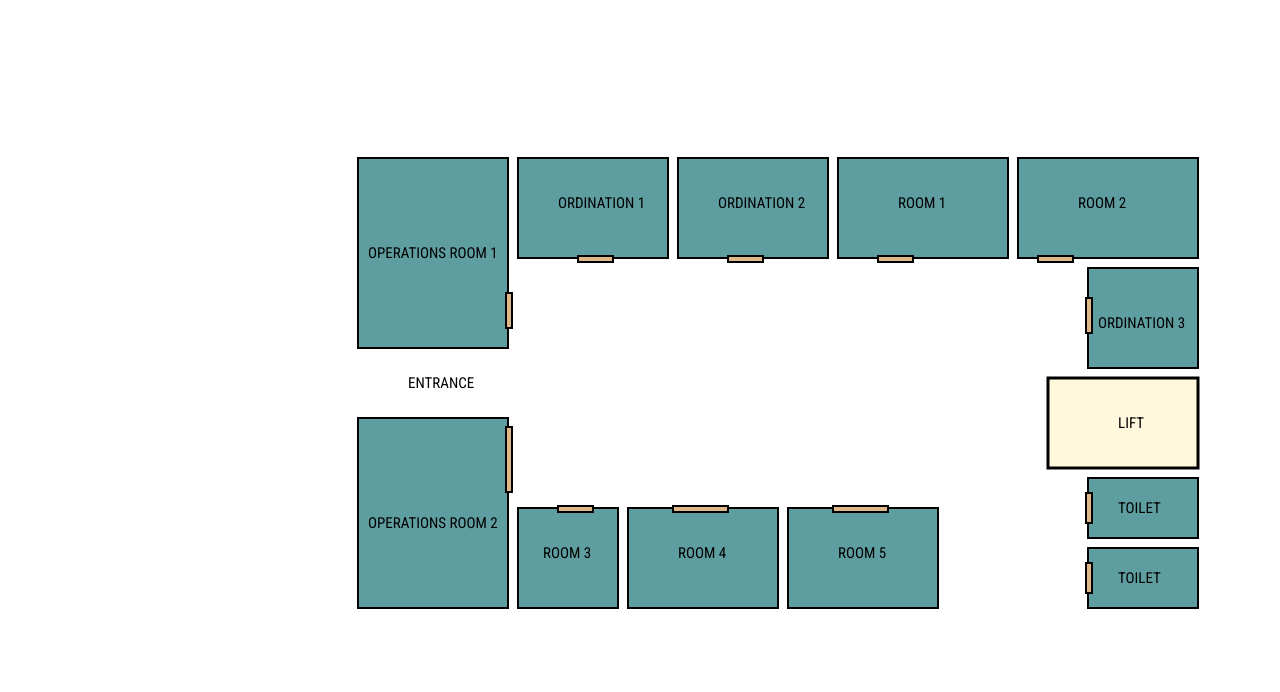
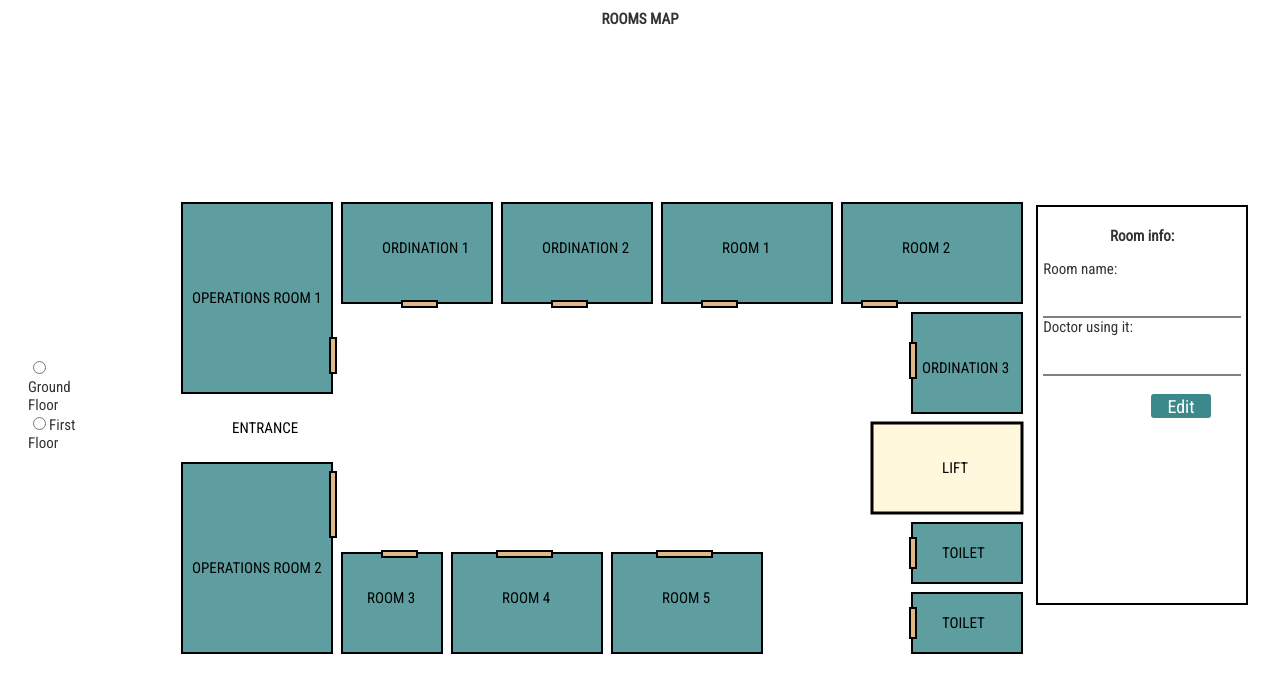
Before and after one commit to World-Vision-Clinic/psw-firma1, an Angular app in the folder ManagerFrontApp/: page /hospital1 in a window 1280 px wide. Shown: the top 692 px of the page. Built offline with nearby package versions, Linux system fonts and the light colour scheme.

Commit message:
feat: info box and radio buttons at rooms view page

```diff
--- a/ManagerFrontApp/src/app/buildings-map/buildings-map.component.html
+++ b/ManagerFrontApp/src/app/buildings-map/buildings-map.component.html
@@ -1 +1,18 @@
-<p>buildings-map works!</p>
+<svg width="1200" height="700">
+    <g>
+    <text x="620" y="40" class="text" >Hospital buildings and facilities map</text>
+    <rect x="350" y="60" width="800" height="600" class="yard"/>
+
+    <rect x="770" y="110" width="350" height="230" class="building" (dblclick)="enterHospital()"/>
+    <text x="870" y="180" class="text">HOSPITAL 1</text>
+
+    <rect x="400" y="440" width="420" height="200" class="building" />
+    <text x="500" y="520" class="text">HOSPITAL 2</text>
+
+    <rect x="390" y="120" width="300" height="200" class="parking" />
+    <text x="480" y="220" class="text">PARKING</text>
+
+    <rect x="840" y="440" width="280" height="150" class="park" />
+    <text x="870" y="520" class="text">PARK</text>
+    </g>
+</svg>
--- a/ManagerFrontApp/src/app/buildings-map/buildings-map.component.ts
+++ b/ManagerFrontApp/src/app/buildings-map/buildings-map.component.ts
@@ -3,7 +3,7 @@ import { Router, NavigationStart } from '@angular/router';
 
 @Component({
   selector: 'app-buildings-map',
-  templateUrl: './buildings-map.component.svg',
+  templateUrl: './buildings-map.component.html',
   styleUrls: ['./buildings-map.component.css']
 })
 export class BuildingsMapComponent implements OnInit {
--- a/ManagerFrontApp/src/app/hospital1/hospital1.component.css
+++ b/ManagerFrontApp/src/app/hospital1/hospital1.component.css
@@ -1,5 +1,23 @@
 @import url('https://fonts.googleapis.com/css2?family=Montserrat&family=Roboto+Condensed&display=swap');
+*{
+    box-sizing: border-box;
+    border: 0;
+    padding: 0;
+    font-size: 15px;
+    font-family: 'Montserrat', sans-serif;
+    font-family: 'Roboto Condensed', sans-serif;
+}
 
+.title{
+    text-align: center;
+}
+
+.page-nav{
+    display: flex;
+    justify-content: space-between;
+    align-items: center;
+    padding: 15px 20px;
+}
 
 .room{
     stroke: black;
@@ -24,3 +42,40 @@
     font-family: 'Montserrat', sans-serif;
     font-family: 'Roboto Condensed', sans-serif;
 }
+
+.info-box{
+    width: 370px;
+    height: 400px;
+    border: 2px solid black;
+    margin: 4px;
+    padding: 5px;
+}
+
+.form-field {
+    width: 100%;
+    border: 0;
+    border-bottom: 2px solid gray;
+    outline: 0;
+    font-size: 1.3rem;
+    padding: 7px 0;
+    background: transparent;
+    transition: border-color 0.2s;
+}
+
+.rightbtn{
+    float: right;
+    margin-right: 30px;
+}
+
+.btn{
+    color: white;
+    background-color: rgb(60, 137, 139);
+    border-radius: 3px;
+    width: 60px;
+    height: 24px;
+    font-size: 18px;
+    transition: 0.7s;
+}
+.btn:hover{
+    background-color: rgb(89, 203, 207);
+}
--- a/ManagerFrontApp/src/app/hospital1/hospital1.component.html
+++ b/ManagerFrontApp/src/app/hospital1/hospital1.component.html
@@ -1 +1,74 @@
-<p>hospital1 works!</p>
+<div class="title">
+    <h1>ROOMS MAP</h1>
+</div>
+<div class="page-nav">
+<div>
+    <input type="radio" name="floor">
+    <label for="" >Ground Floor</label> <br>
+    <input type="radio" name="floor">
+    <label for="" >First Floor</label>
+</div>
+<div>
+<svg width="950" height="700">
+    <g>
+    <rect x="100" y="150" width="150" height="190" class="room"/>
+    <rect x="260" y="150" width="150" height="100" class="room"/>
+    <rect x="420" y="150" width="150" height="100" class="room"/>
+    <rect x="580" y="150" width="170" height="100" class="room"/>
+    <rect x="760" y="150" width="180" height="100" class="room"/>
+
+    <rect x="830" y="260" width="110" height="100" class="room"/>
+    <rect x="790" y="370" width="150" height="90" class="staircase"/>
+    <rect x="830" y="470" width="110" height="60" class="room"/>
+    <rect x="830" y="540" width="110" height="60" class="room"/>
+
+    <rect x="100" y="410" width="150" height="190" class="room"/>
+    <rect x="260" y="500" width="100" height="100" class="room"/>
+    <rect x="370" y="500" width="150" height="100" class="room"/>
+    <rect x="530" y="500" width="150" height="100" class="room"/>
+
+    <rect x="248" y="285" width="6" height="35" class="doors"/>
+    <rect x="248" y="419" width="6" height="65" class="doors"/>
+
+    <rect x="320" y="248" width="35" height="6" class="doors"/>
+    <rect x="470" y="248" width="35" height="6" class="doors"/>
+    <rect x="620" y="248" width="35" height="6" class="doors"/>
+    <rect x="780" y="248" width="35" height="6" class="doors"/>
+
+    <rect x="300" y="498" width="35" height="6" class="doors"/>
+    <rect x="415" y="498" width="55" height="6" class="doors"/>
+    <rect x="575" y="498" width="55" height="6" class="doors"/>
+
+    <rect x="828" y="290" width="6" height="35" class="doors"/>
+    <rect x="828" y="485" width="6" height="30" class="doors"/>
+    <rect x="828" y="555" width="6" height="30" class="doors"/>
+
+    <text x="110" y="250" class="text">OPERATIONS ROOM 1</text>
+    <text x="150" y="380" class="text">ENTRANCE</text>
+    <text x="110" y="520" class="text">OPERATIONS ROOM 2</text>
+    <text x="300" y="200" class="text">ORDINATION 1</text>
+    <text x="460" y="200" class="text">ORDINATION 2</text>
+    <text x="640" y="200" class="text">ROOM 1</text>
+    <text x="820" y="200" class="text">ROOM 2</text>
+    <text x="840" y="320" class="text">ORDINATION 3</text>
+    <text x="860" y="420" class="text">LIFT</text>
+    <text x="860" y="505" class="text">TOILET</text>
+    <text x="860" y="575" class="text">TOILET</text>
+    <text x="285" y="550" class="text">ROOM 3</text>
+    <text x="420" y="550" class="text">ROOM 4</text>
+    <text x="580" y="550" class="text">ROOM 5</text>
+    </g>
+</svg>
+</div>
+<div class="info-box">
+    <div class="title"><h3>Room info:</h3></div>
+    <label for="">Room name:</label><br>
+    <input type="text" class="form-field"> <br>
+    <label for="">Doctor using it:</label><br>
+    <input type="text" class="form-field"> <br>
+    <br>
+    <div class="rightbtn">
+        <button class="btn">Edit</button>
+    </div>
+</div>
+</div>
--- a/ManagerFrontApp/src/app/hospital1/hospital1.component.ts
+++ b/ManagerFrontApp/src/app/hospital1/hospital1.component.ts
@@ -2,7 +2,7 @@ import { Component, OnInit } from '@angular/core';
 
 @Component({
   selector: 'app-hospital1',
-  templateUrl: './hospital1.component.svg',
+  templateUrl: './hospital1.component.html',
   styleUrls: ['./hospital1.component.css']
 })
 export class Hospital1Component implements OnInit {
```
